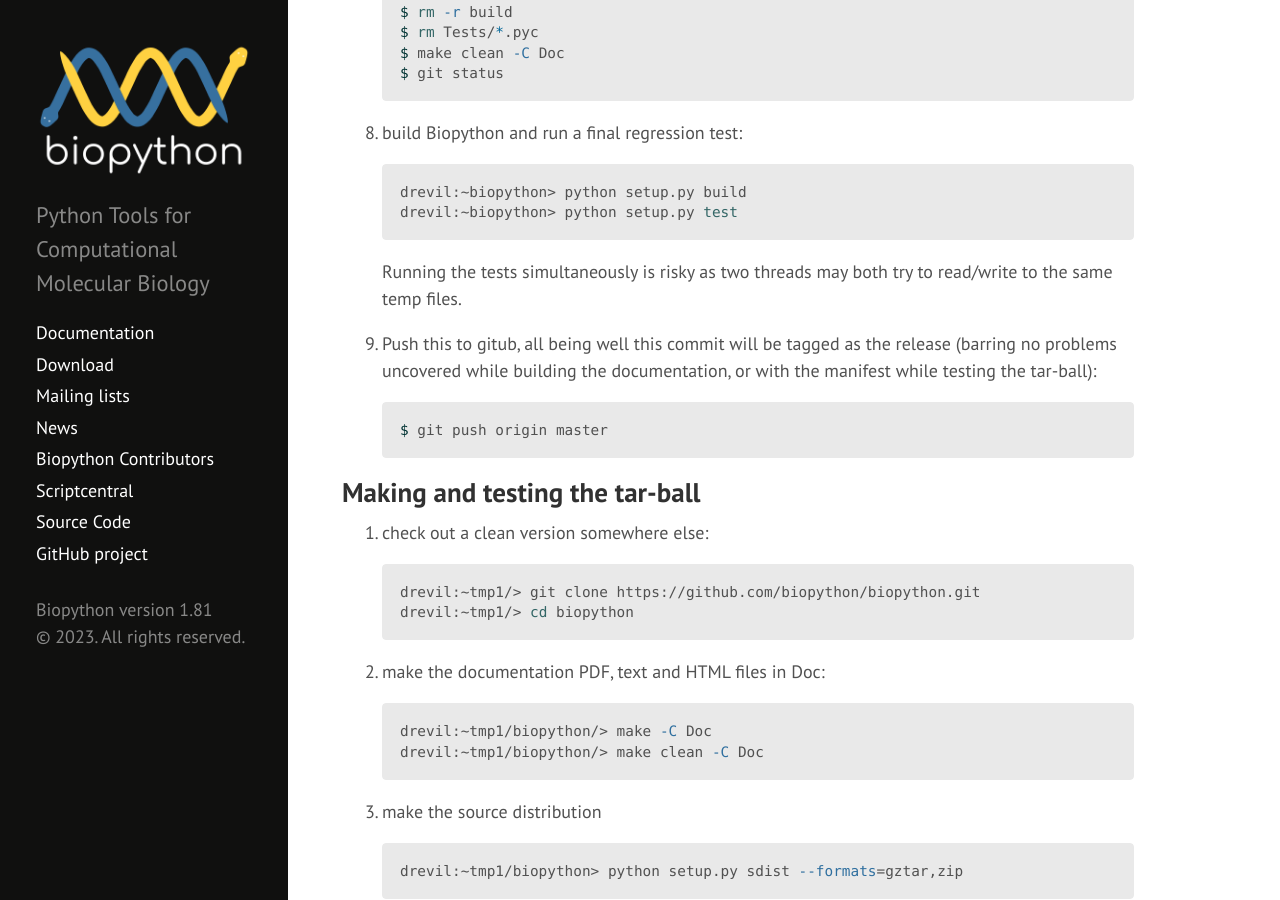
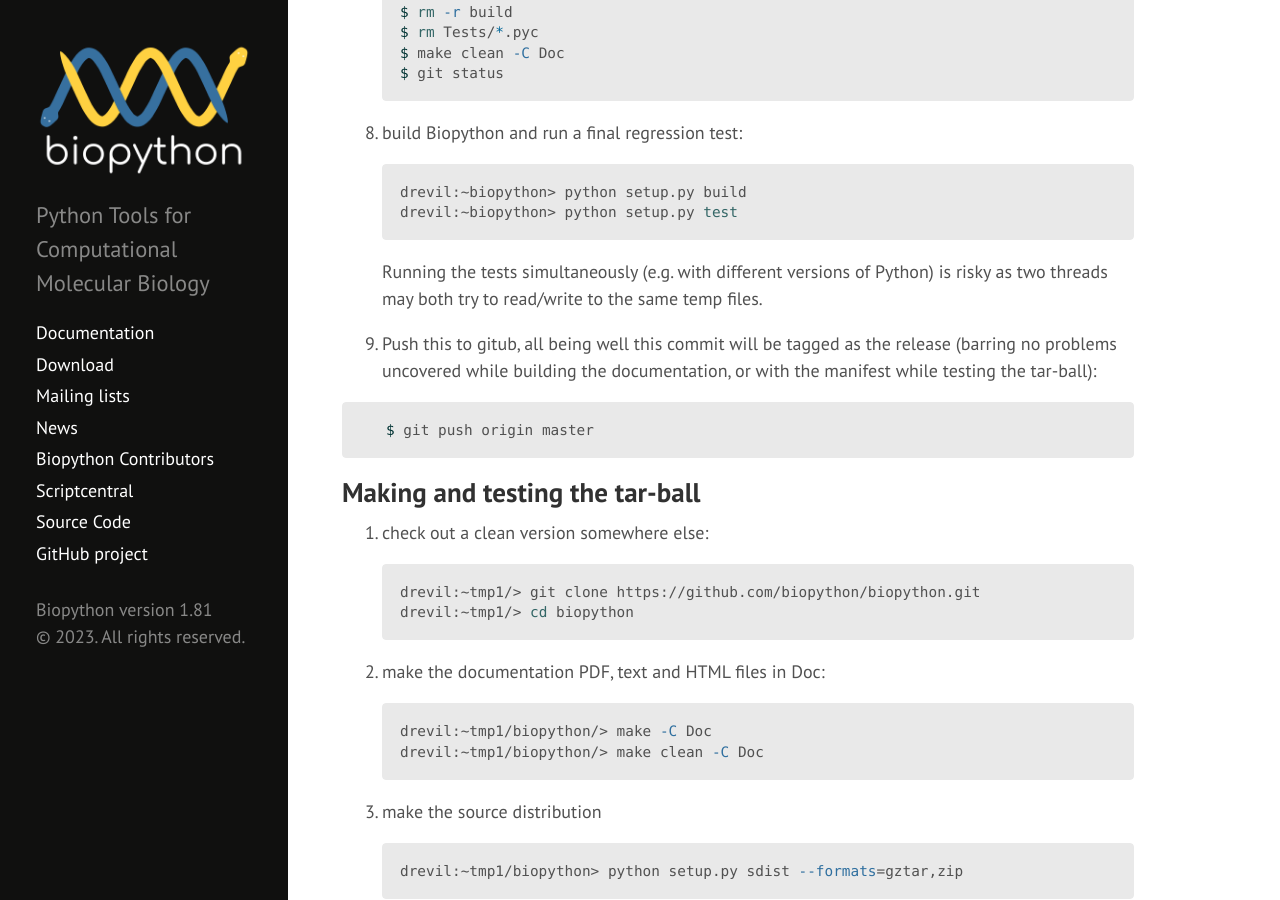
Before and after one commit to biopython/biopython.github.io, a Jekyll site: the page built from wiki/Building_a_release.md, in a window 1280 px wide and 900 px high, scrolled down 1705 px. Built offline with Jekyll 4.4.1, drawn with Linux system fonts in a browser that asks for light colours.

````diff
--- a/wiki/Building_a_release.md
+++ b/wiki/Building_a_release.md
@@ -87,9 +87,10 @@ Final commit(s)
    drevil:~biopython> python setup.py build
    drevil:~biopython> python setup.py test
    ```
-   Running the tests simultaneously is risky as two threads may both try to read/write to the same temp files.
+   Running the tests simultaneously (e.g. with different versions of Python) is risky as
+   two threads may both try to read/write to the same temp files.
 
-9. Push this to gitub, all being well this commit will be tagged as the release
+10. Push this to gitub, all being well this commit will be tagged as the release
    (barring no problems uncovered while building the documentation, or
    with the manifest while testing the tar-ball):
 
````
